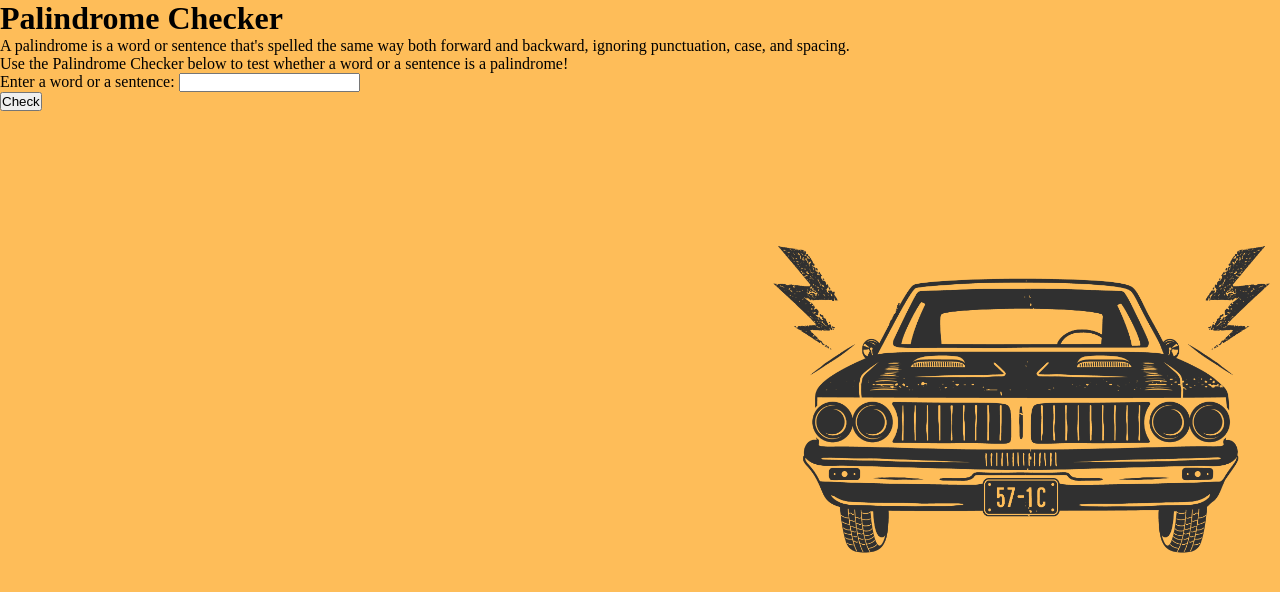
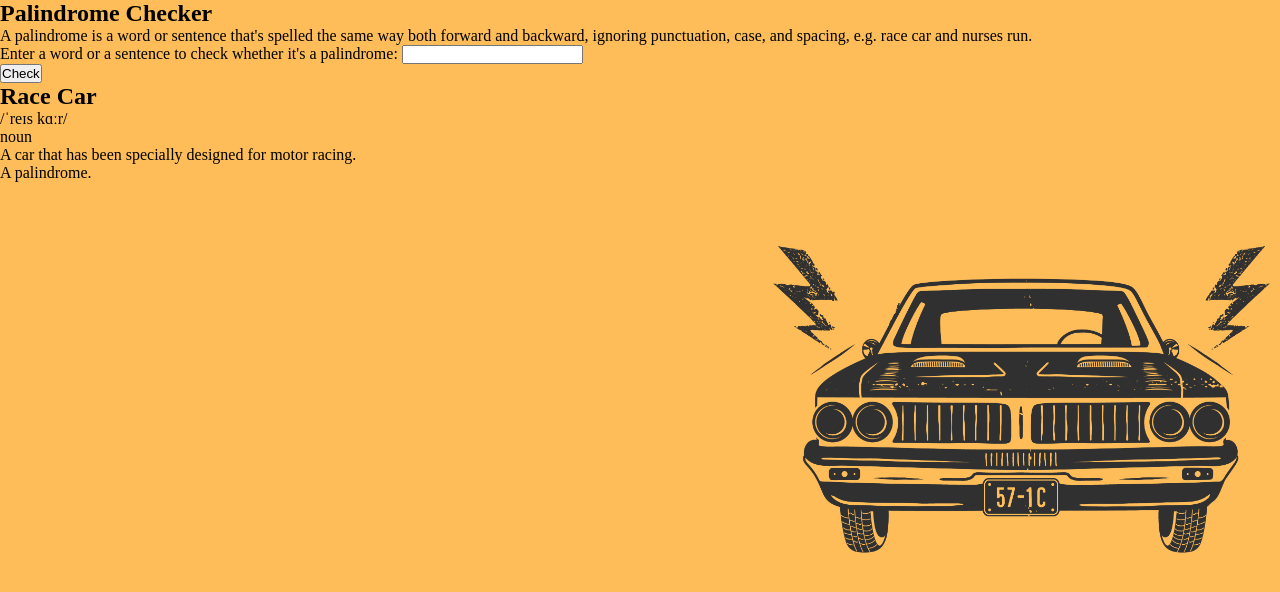
Before and after one commit to HannahLouiseBaker/Palindrome-Checker, a plain HTML site: page palindrome-checker.html in a window 1280 px wide. Drawn offline with Linux system fonts and the light colour scheme; a web font is replaced by a local one.

Commit message:
Update palindrome-checker.html

```diff
--- a/palindrome-checker.html
+++ b/palindrome-checker.html
@@ -3,6 +3,8 @@
   <head>
     <title>Palindrome Checker</title>
     <link href="StyleSheet.css" type="text/css" rel="stylesheet"/>
+    <link href="https://fonts.googleapis.com/css?family=Arbutus+Slab" type="text/css" rel="stylesheet"/>
+    <link href="https://fonts.googleapis.com/css?family=Arimo" type="text/css" rel="stylesheet"/>
     <script type="text/JavaScript">
       let palindrome = () => {
         alert('True or false');
@@ -10,14 +12,28 @@
     </script>
   </head>
   <body>
-    <h1>Palindrome Checker</h1>
-    <p>A palindrome is a word or sentence that's spelled the same way both forward and backward, ignoring punctuation, case, and spacing.</p>
-    <p>Use the Palindrome Checker below to test whether a word or a sentence is a palindrome!</p>
-    <form>
-      <label for="input-text">Enter a word or a sentence:</label>
-      <input type="text" id="input-text" required/>
-      <br/>
-      <input type="button" value="Check" onclick="palindrome()"/>
-    </form>
+    <main>
+    <section id="palindrome">
+      <h1>Palindrome Checker</h1>
+      <p class="main-text">A palindrome is a word or sentence that's spelled the same way both forward and backward, ignoring punctuation, case, and spacing, e.g. race car and nurses run.</p>
+      <form>
+        <label for="input-text" class="main-text">Enter a word or a sentence to check whether it's a palindrome:</label>
+        <input type="text" id="input-text" required/>
+        <br/>
+        <input type="button" id="button" value="Check" onclick="palindrome()"/>
+      </form>
+    </section>
+    <section id="racecar">
+      <div id="description">
+        <h2>Race Car</h2>
+        <p class="racecar-text"> /ˈreɪs kɑːr/</p>
+        <p class="racecar-text">noun</p>
+        <ol>
+          <li>A car that has been specially designed for motor racing.</li>
+          <li>A palindrome.</li>
+        </ol>
+    </div>
+    </section>
+  </main>
   </body>
 </html>
```
